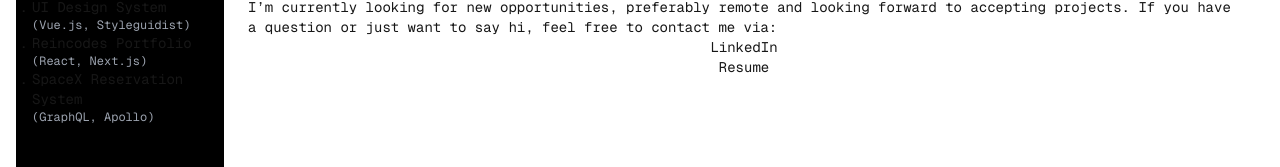
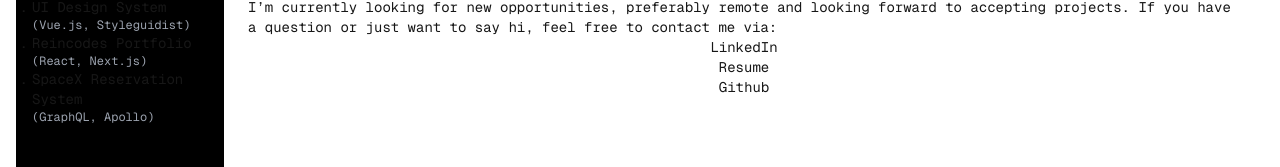
Before and after one commit to rlynjb/bitdash, a Next.js app: page / in a window 1280 px wide. Shown: the part 367-534 px from the top of the page. Built offline with nearby package versions, Linux system fonts and the light colour scheme.

Commit message:
add github link

```diff
--- a/src/app/page.tsx
+++ b/src/app/page.tsx
@@ -27,6 +27,12 @@ I am also familiar with Unit Testing, Ember.js, Laravel, Rancher, Jenkins, Bash,
             Resume
           </a>
         </li>
+        <li>
+          <a href="https://github.com/rlynjb" target="_blank">
+            Github
+          </a>
+
+        </li>
       </ul>
     </div>
   );
```
